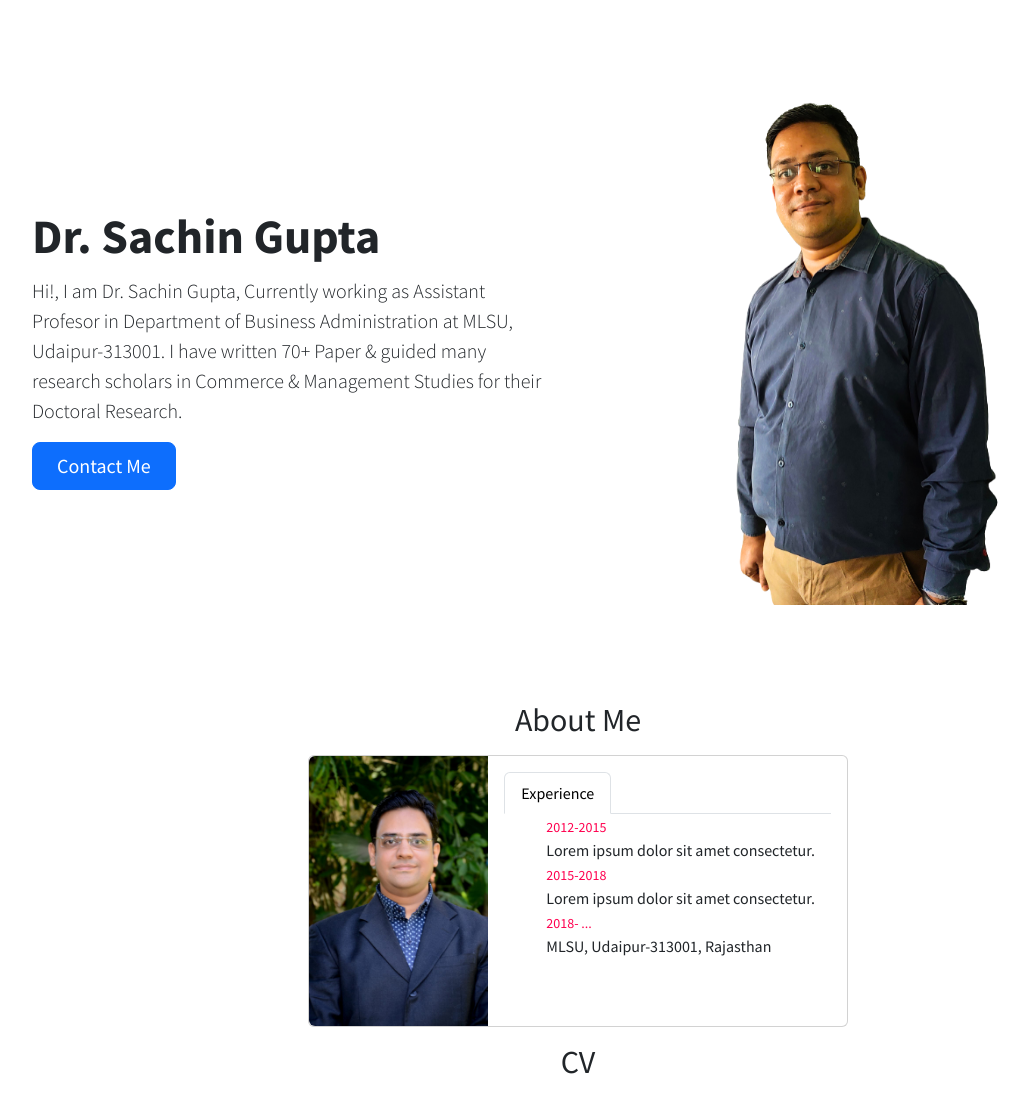
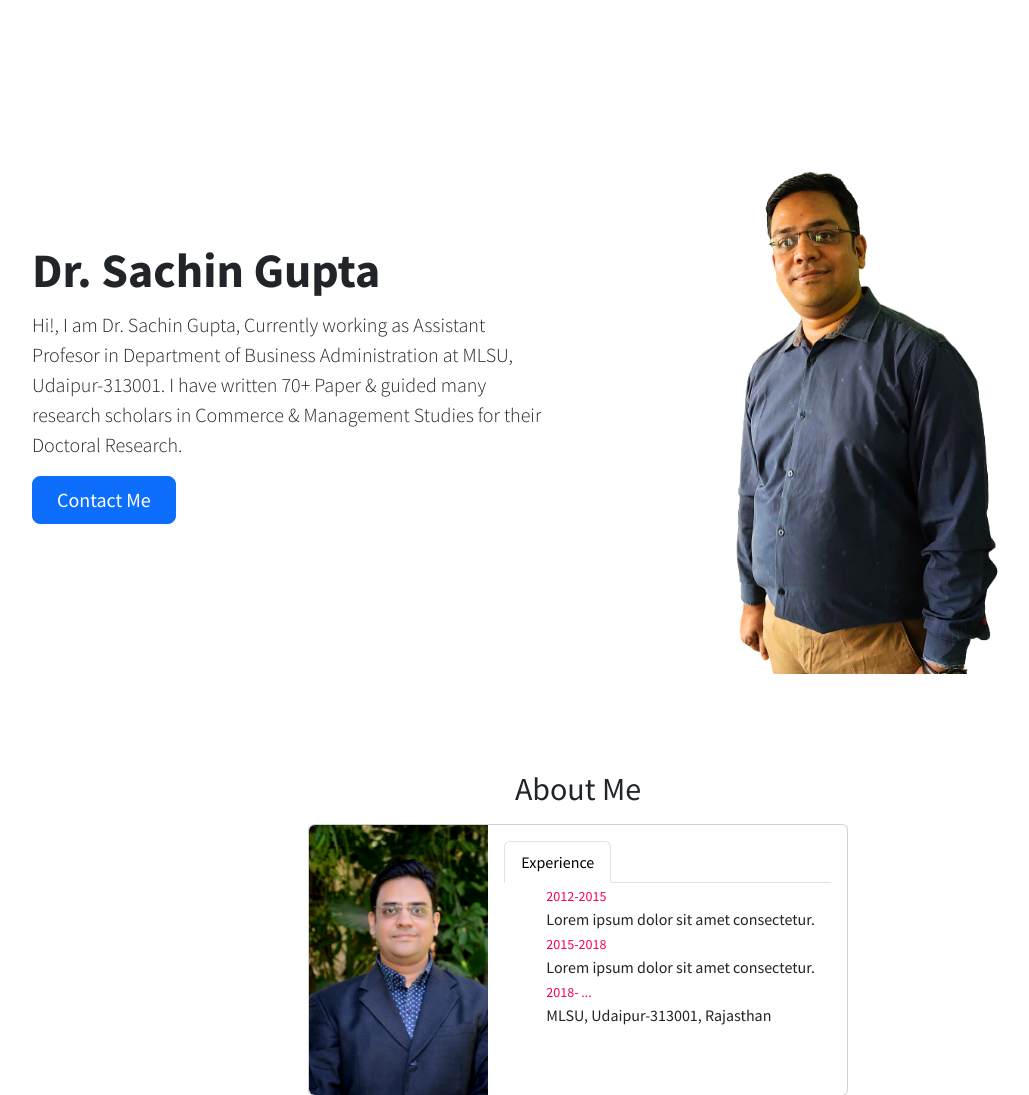
Before and after one commit to Neel-Gupta-Associates/dr_sachin_gupta, a PHP site: page / in a window 1280 px wide. Shown: the part 86-1181 px from the top of the page, without its empty margins (62-1091 px from the left). Run offline with PHP 8.4, Linux system fonts and the light colour scheme; some libraries are stand-ins or nearby versions.

Commit message:
adjusted img-hero

```diff
--- a/css/style.css
+++ b/css/style.css
@@ -22,6 +22,10 @@ html {
 
 .header{
     position: relative;
+}
+
+.img-hero{
+    margin-top: 69px;
 }
 
 .photo_logo {
```
